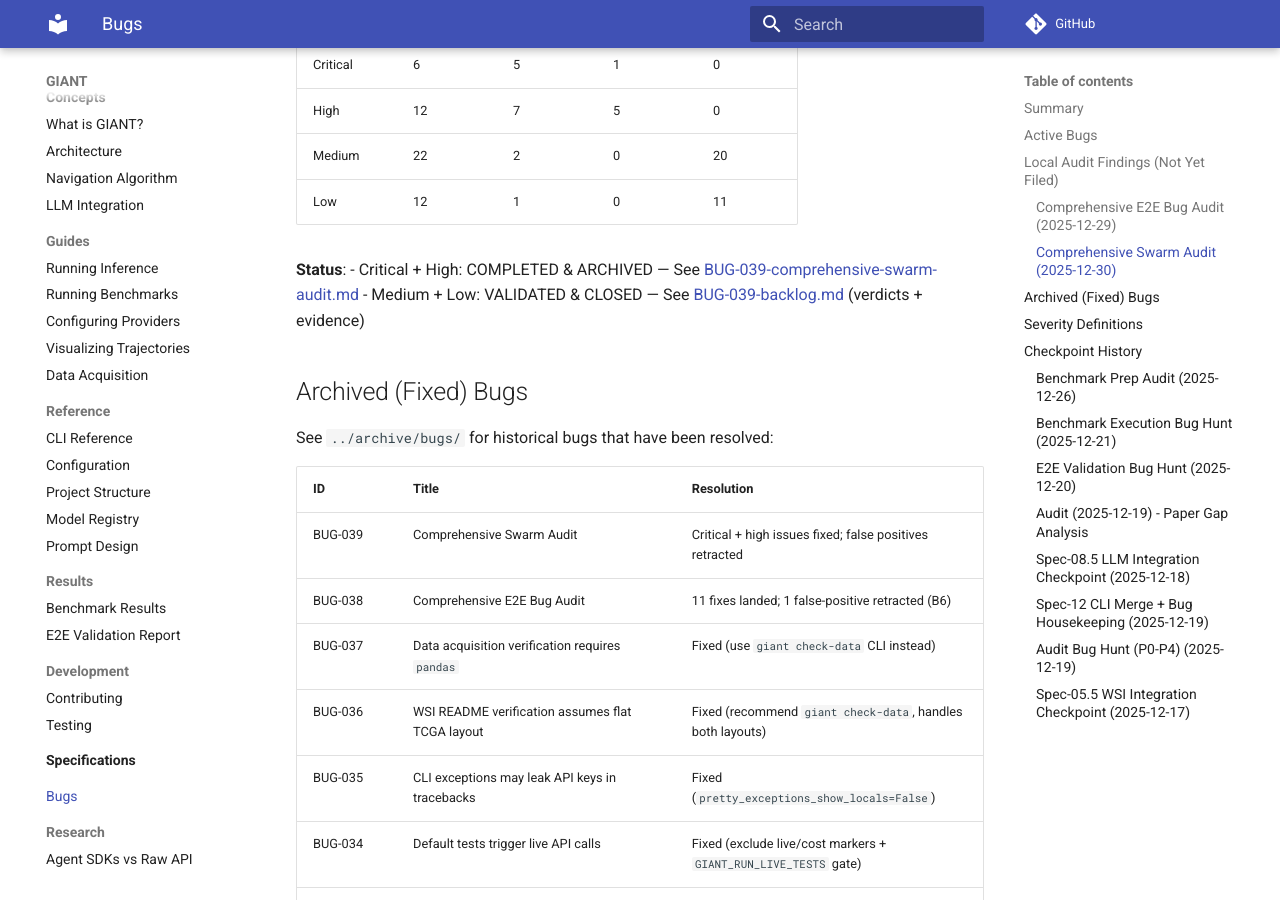
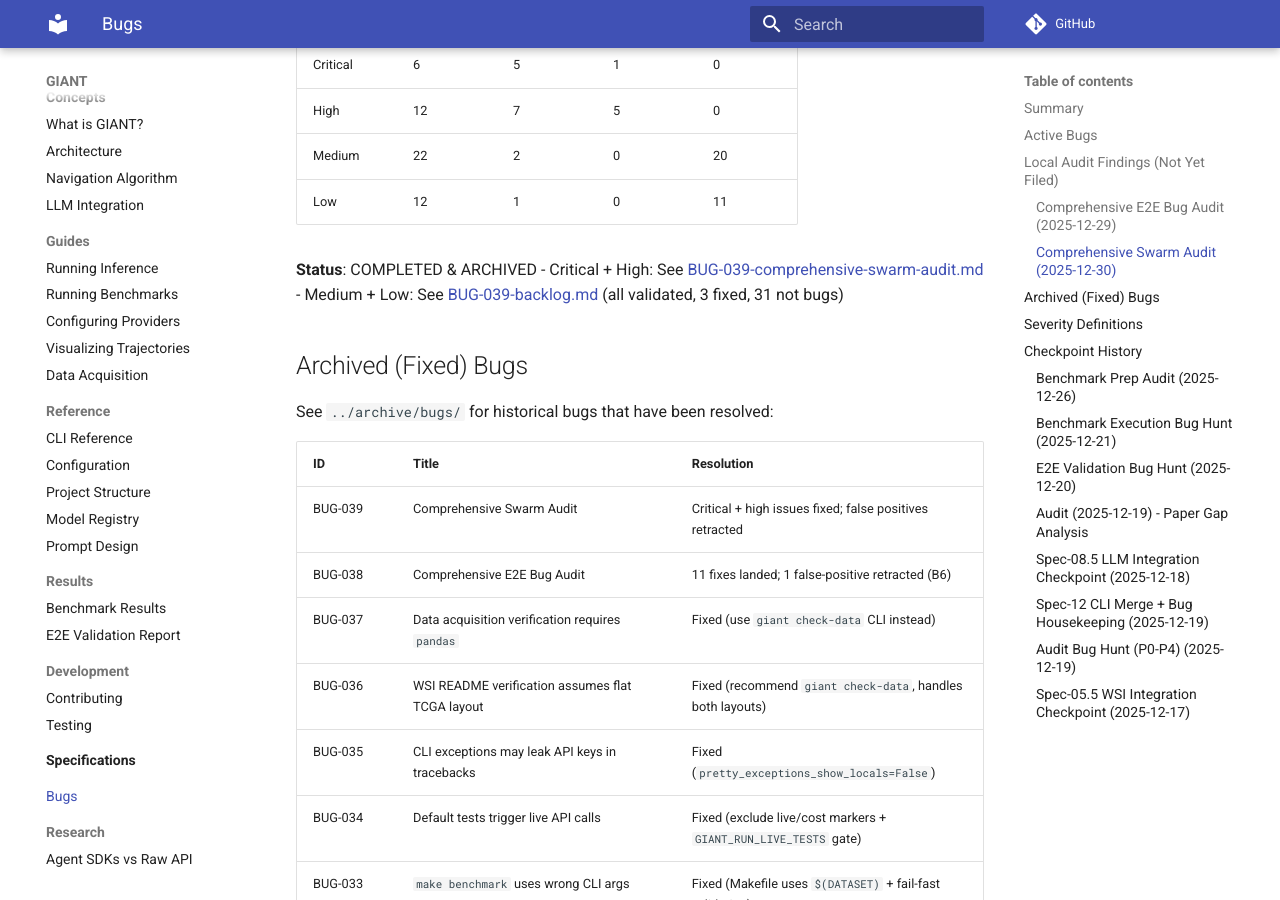
Before and after one commit to The-Obstacle-Is-The-Way/gigapixel-goblin, an MkDocs documentation site: the page built from docs/bugs/README.md, in a window 1280 px wide and 900 px high, scrolled down 1588 px. Built offline with MkDocs 1.6.1 and Material for MkDocs 9.7.7, drawn with Linux system fonts in a browser that asks for light colours; comment, search, counter and statistics services are not loaded.

Commit message:
chore: archive BUG-039 backlog (all leads validated, no debt remaining)

```diff
--- a/docs/bugs/README.md
+++ b/docs/bugs/README.md
@@ -53,9 +53,9 @@ See [BUG-038-panda-answer-extraction.md](../archive/bugs/BUG-038-panda-answer-ex
 | Medium | 22 | 2 | 0 | 20 |
 | Low | 12 | 1 | 0 | 11 |
 
-**Status**:
-- Critical + High: COMPLETED & ARCHIVED — See [BUG-039-comprehensive-swarm-audit.md](../archive/bugs/BUG-039-comprehensive-swarm-audit.md)
-- Medium + Low: VALIDATED & CLOSED — See [BUG-039-backlog.md](./BUG-039-backlog.md) (verdicts + evidence)
+**Status**: COMPLETED & ARCHIVED
+- Critical + High: See [BUG-039-comprehensive-swarm-audit.md](../archive/bugs/BUG-039-comprehensive-swarm-audit.md)
+- Medium + Low: See [BUG-039-backlog.md](../archive/bugs/BUG-039-backlog.md) (all validated, 3 fixed, 31 not bugs)
 
 ## Archived (Fixed) Bugs
 
```
Also changed, not shown: docs/archive/bugs/BUG-039-backlog.md (renamed from docs/bugs/BUG-039-backlog.md).
